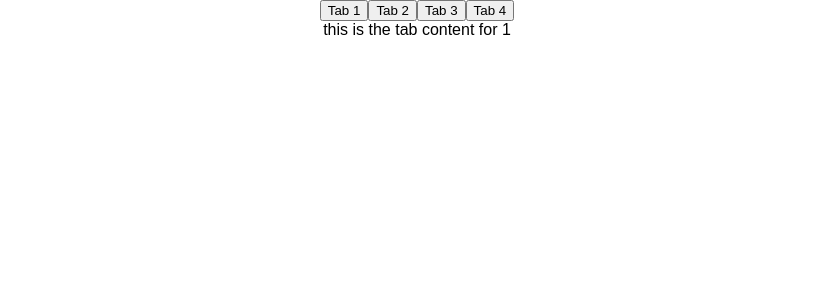
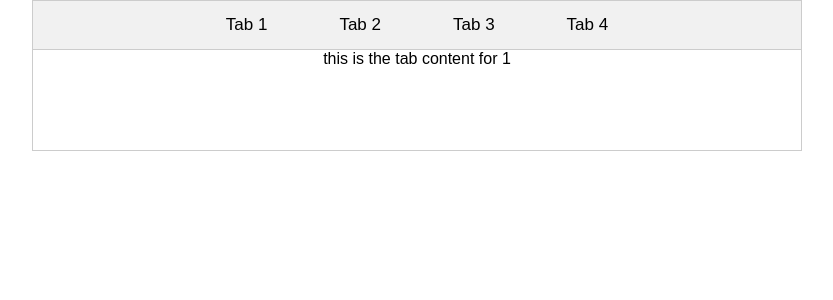
Before and after one commit to IT2810/it2810-webutvikling-h18-prosjekt-2-gruppe--12, a React (Create React App) app in the folder gruppe12-p2/: page / in a window 1280 px wide. Shown: the top 300 px of the page, without its empty margins (223-1056 px from the left). Built offline with nearby package versions, Linux system fonts and the light colour scheme.

Commit message:
added styling for tabs and the content container #1

```diff
--- a/gruppe12-p2/src/App.js
+++ b/gruppe12-p2/src/App.js
@@ -1,6 +1,7 @@
 import React, { Component } from "react";
 import logo from "./logo.svg";
 import "./App.css";
+import "./styles/Tabs.css";
 import Tabs from "./components/tabs";
 import Tab from "./components/tab";
 
--- a/gruppe12-p2/src/components/tabs.jsx
+++ b/gruppe12-p2/src/components/tabs.jsx
@@ -15,11 +15,16 @@ class Tabs extends Component {
   }
 
   renderContent() {
-    return <div>{this.props.children[this.state.activeTab]}</div>;
+    return (
+      <div className="tabcontent">
+        {this.props.children[this.state.activeTab]}
+      </div>
+    );
   }
   renderLabels() {
     return this.props.children.map((child, index) => (
       <button
+        className="tab"
         key={child.props.label}
         onClick={() => {
           this.setTab(index);
@@ -33,8 +38,8 @@ class Tabs extends Component {
   render() {
     return (
       <div>
-        {this.renderLabels()}
-        {this.renderContent()}
+        <div className="tabs">{this.renderLabels()}</div>
+        <div className="content">{this.renderContent()}</div>
       </div>
     );
   }
--- /dev/null
+++ b/gruppe12-p2/src/styles/Tabs.css
@@ -0,0 +1,43 @@
+/* Style the tabs */
+.tabs {
+  overflow: hidden;
+  border: 1px solid #ccc;
+  background-color: #f1f1f1;
+  width: 60%;
+  margin: auto;
+}
+
+/* Style the tab */
+.tab {
+  background-color: inherit;
+  border: none;
+  outline: none;
+  cursor: pointer;
+  padding: 14px 36px;
+  transition: 0.3s;
+  font-size: 17px;
+  /*
+  border-right: 1px solid grey;
+  border-left: 1px solid grey;
+  margin-right: -1px;
+  */
+}
+
+/* Change background color of buttons on hover */
+.tab:hover {
+  background-color: #ddd;
+}
+
+/* Create an active/current tab */
+.tab:focus {
+  background-color: #ccc;
+}
+
+/* Style the tab content */
+.content {
+  border: 1px solid #ccc;
+  border-top: none;
+  width: 60%;
+  margin: auto;
+  min-height: 100px;
+}
```
